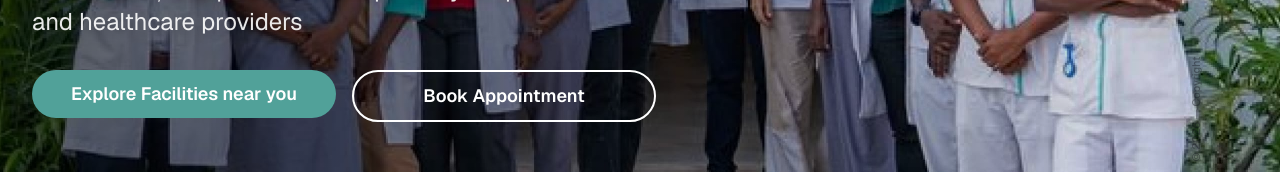
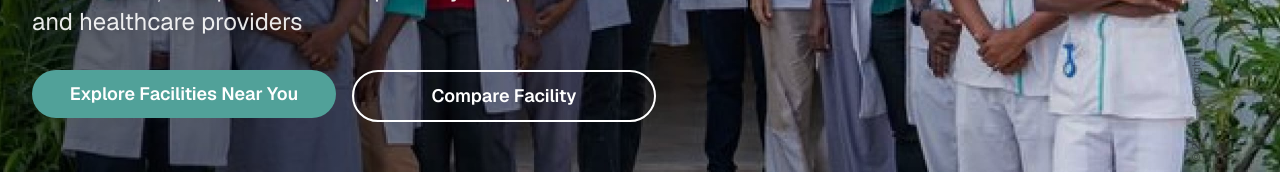
Before and after one commit to Indepth-Earth-Geospatial-Services/omni-health-frontend, a Next.js app: page / in a window 1280 px wide. Shown: the part 524-696 px from the top of the page. Built offline with nearby package versions, Linux system fonts and the light colour scheme.

Commit message:
appointment button changed to compare facility

```diff
--- a/src/features/landing-page/components/desktop/HeroSection.tsx
+++ b/src/features/landing-page/components/desktop/HeroSection.tsx
@@ -53,14 +53,14 @@ export default function HeroSection() {
               size="lg"
               className="bg-primary text-white hover:bg-primary/90 font-semibold px-6 sm:px-8 md:px-10 py-5 md:py-6 transition-all hover:scale-105 rounded-full text-sm sm:text-base md:text-lg w-52 md:w-76"
             >
-              <Link href="/user">Explore Facilities near you</Link>
+              <Link href="/user">Explore Facilities Near You</Link>
             </Button>
             <Button
               asChild
               size="lg"
               className="bg-transparent border-white border-2 text-white hover:bg-white hover:text-primary font-semibold px-6 sm:px-8 md:px-10 py-5 md:py-6 transition-all hover:scale-105 rounded-full text-sm sm:text-base md:text-lg w-52 md:w-76"
             >
-              <Link href="/user">Book Appointment</Link>
+              <Link href="/user">Compare Facility</Link>
             </Button>
           </div>
         </div>
```
